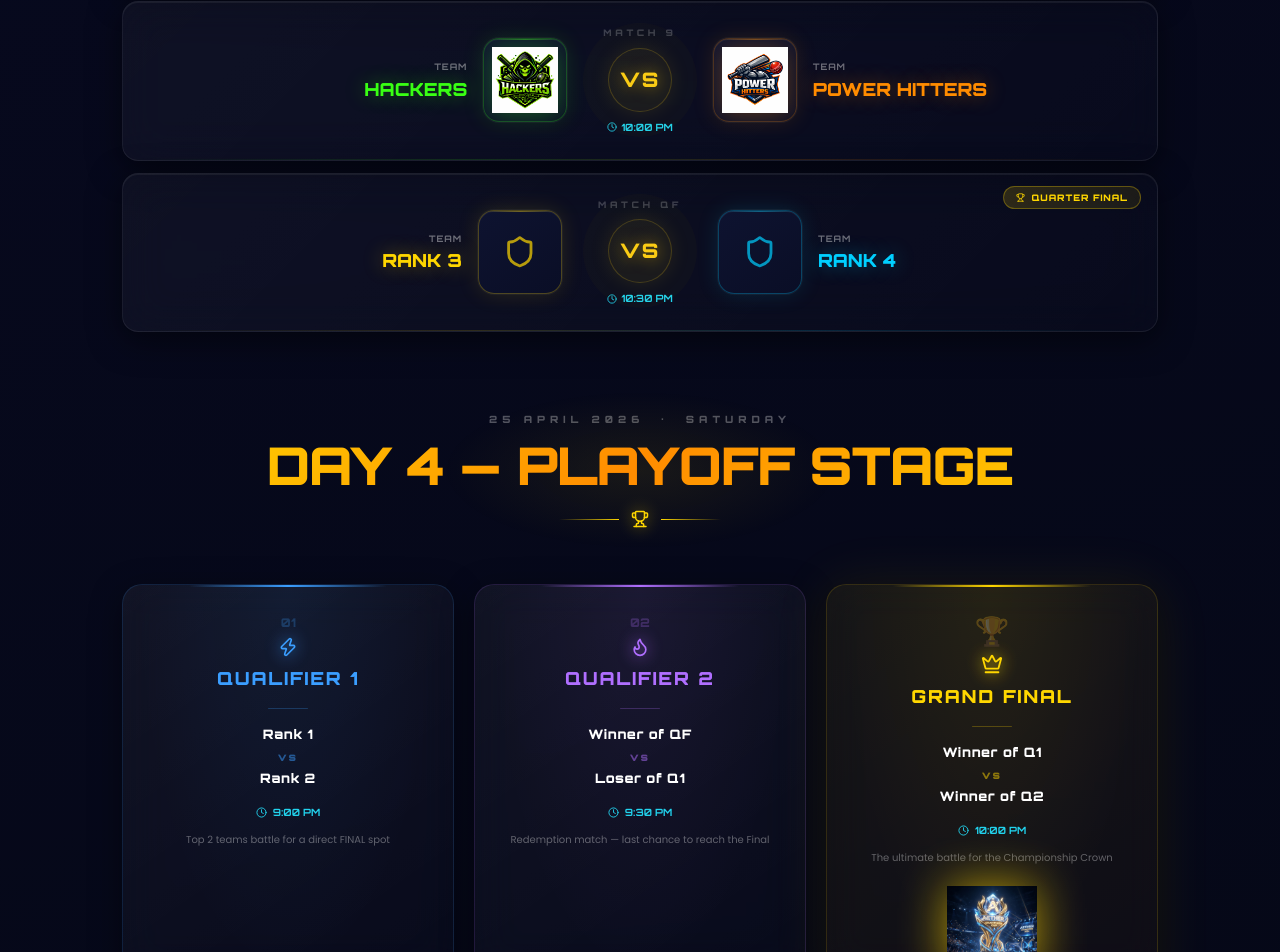
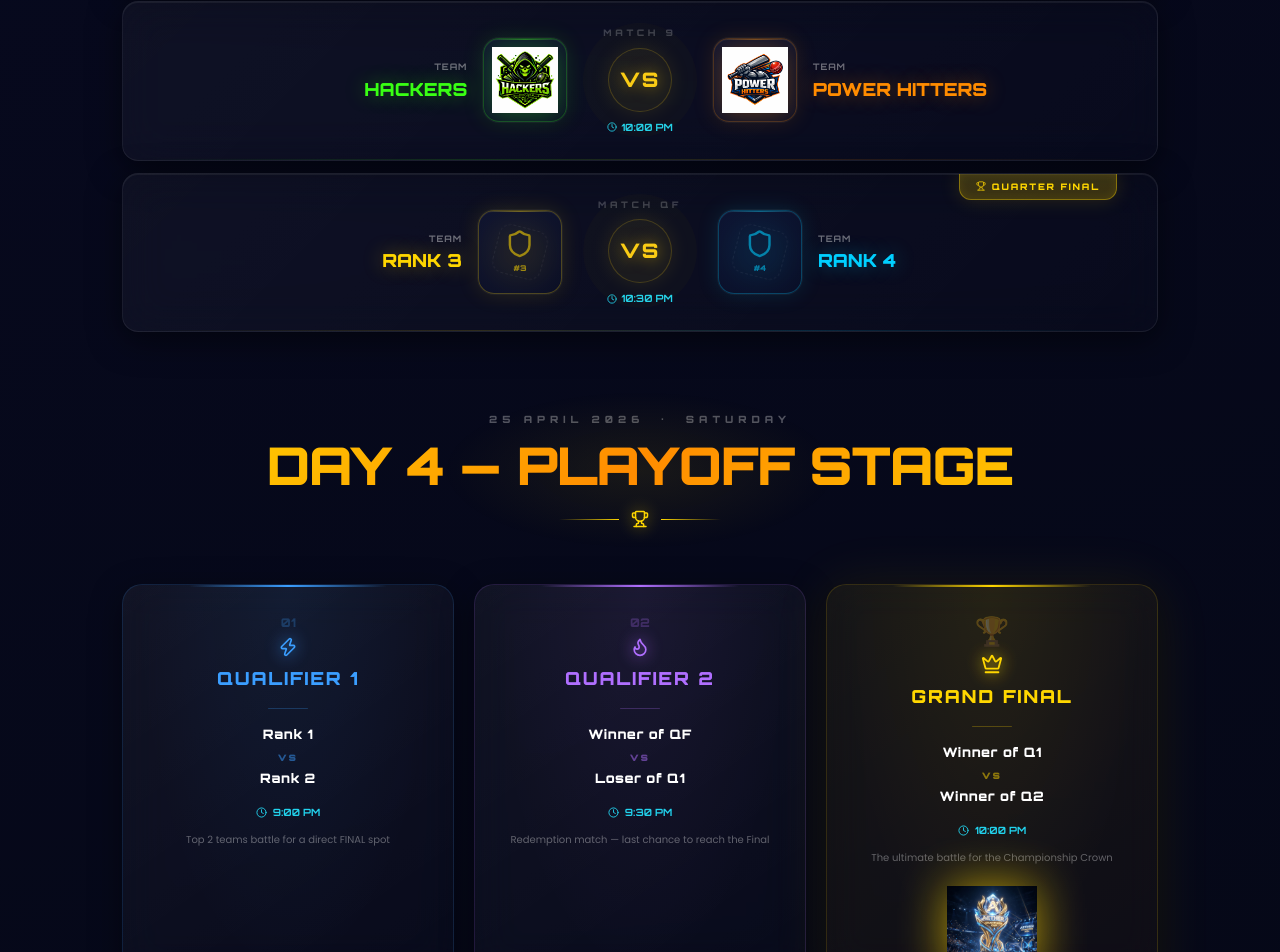
Before and after one commit to yagnesh-rajpara/vrajnidhi-box, a React (Vite) app: page / in a window 1280 px wide. Shown: the part 2450-3402 px from the top of the page. Built offline with nearby package versions, Linux system fonts and the light colour scheme.

Commit message:
fix quarfinal layout

```diff
--- a/src/App.jsx
+++ b/src/App.jsx
@@ -118,7 +118,14 @@ function LogoBox({ team, size = 88, hover = false }) {
           }}
         />
       ) : (
-        <Shield size={size * 0.4} style={{ color: team.accent, opacity: 0.7 }} />
+        <div className="flex flex-col items-center justify-center relative w-full h-full opacity-60">
+          <div className="absolute inset-2 rounded-xl border border-dashed border-white/10 animate-[spin_8s_linear_infinite]" />
+          <div className="absolute inset-0 flex items-center justify-center">
+             <div className="w-[40%] h-[40%] rounded-full blur-xl" style={{ background: team.accent }} />
+          </div>
+          <Shield size={size * 0.35} style={{ color: team.accent }} className="relative z-10" />
+          <span className="font-orbitron font-black mt-1 relative z-10" style={{ fontSize: 8, color: team.accent }}>{team.short}</span>
+        </div>
       )}
     </div>
   );
@@ -157,18 +164,21 @@ function MatchCard({ match, idx }) {
         style={{ background: `linear-gradient(90deg, transparent, ${t1.glow}, ${t2.glow}, transparent)` }}
       />
 
-      {/* QF Badge */}
+      {/* QF Badge - Upgraded */}
       {match.isQF && (
         <div
-          className="absolute top-3 right-4 flex items-center gap-1.5 px-3 py-1 rounded-full font-orbitron font-black tracking-widest"
+          className="absolute top-0 right-10 flex items-center gap-1.5 px-4 py-1.5 rounded-b-xl font-orbitron font-black tracking-[0.2em]"
           style={{
             fontSize: 9,
-            background: 'linear-gradient(90deg, rgba(255,215,0,0.15), rgba(255,215,0,0.08))',
-            border: '1px solid rgba(255,215,0,0.3)',
+            background: 'linear-gradient(180deg, rgba(255,215,0,0.2) 0%, rgba(135,110,0,0.4) 100%)',
+            border: '1px solid rgba(255,215,0,0.4)',
+            borderTop: 'none',
             color: '#FFD700',
+            boxShadow: '0 0 20px rgba(255,215,0,0.15), inset 0 0 10px rgba(255,215,0,0.1)',
+            zIndex: 20
           }}
         >
-          <Trophy size={9} /> QUARTER FINAL
+          <Trophy size={10} className="animate-pulse" /> QUARTER FINAL
         </div>
       )}
 
```
